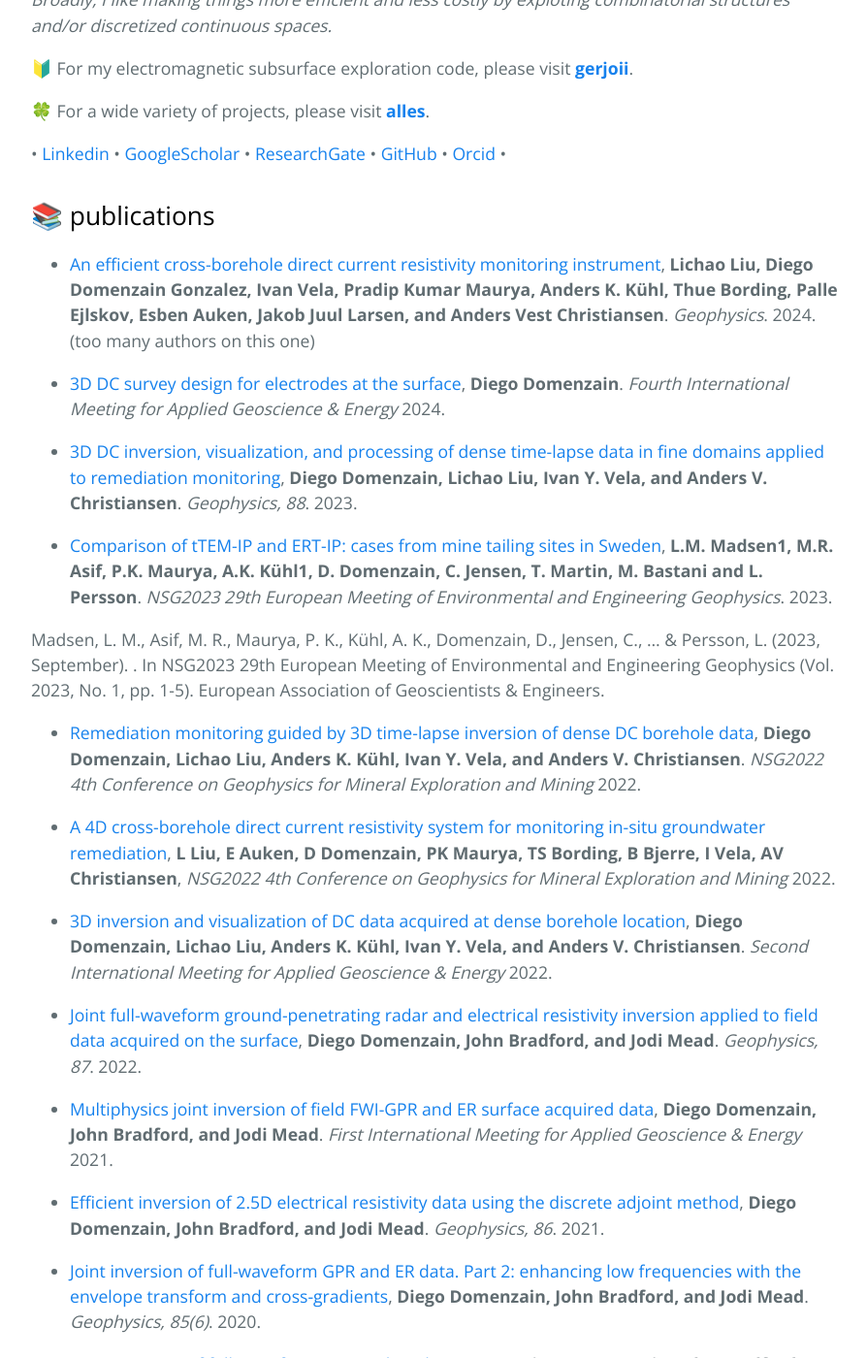
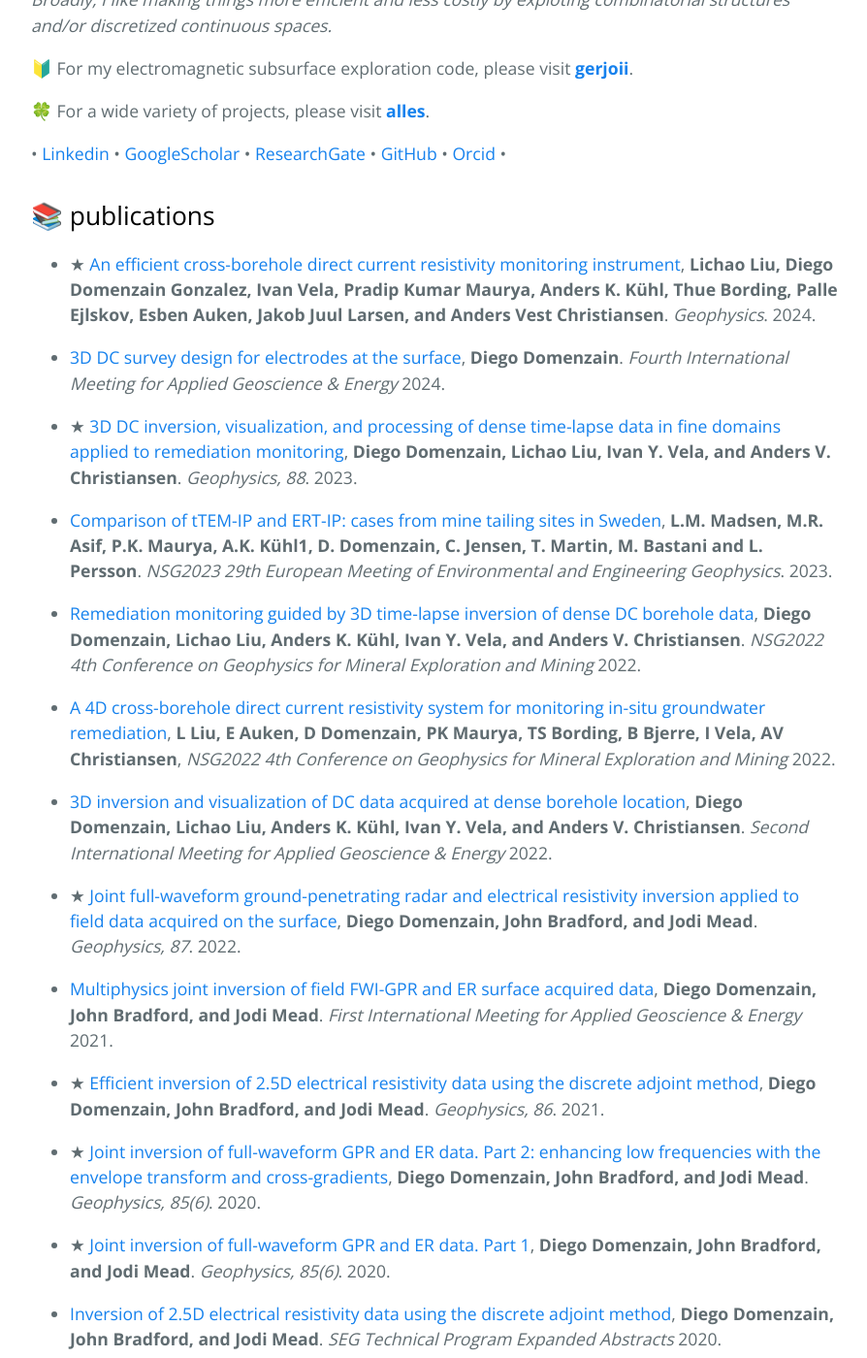
Before and after one commit to diegozain/diegozain.github.io, a Jekyll site: the page built from index.md, in a window 1280 px wide and 1400 px high, scrolled down 781 px. Shown: the whole window at 97% size, without its empty margins (192-1086 px from the left). Built offline with Jekyll 4.4.1, drawn with Linux system fonts in a browser that asks for light colours; our own code applies the rules of GitHub Pages for plain Markdown files.

Commit message:
📚📚

```diff
--- a/index.md
+++ b/index.md
@@ -20,15 +20,13 @@ I have a [Bachelors](https://ru.dgb.unam.mx/bitstream/20.500.14330/TES0100068916
 
 ## 📚 publications
 
-* [An efficient cross-borehole direct current resistivity monitoring instrument](https://library.seg.org/doi/10.1190/geo2023-0518.1), __Lichao Liu, Diego Domenzain Gonzalez, Ivan Vela, Pradip Kumar Maurya, Anders K. Kühl, Thue Bording, Palle Ejlskov, Esben Auken, Jakob Juul Larsen, and Anders Vest Christiansen__. _Geophysics_. 2024. (too many authors on this one)
+* ★ [An efficient cross-borehole direct current resistivity monitoring instrument](https://library.seg.org/doi/10.1190/geo2023-0518.1), __Lichao Liu, Diego Domenzain Gonzalez, Ivan Vela, Pradip Kumar Maurya, Anders K. Kühl, Thue Bording, Palle Ejlskov, Esben Auken, Jakob Juul Larsen, and Anders Vest Christiansen__. _Geophysics_. 2024.
 
 * [3D DC survey design for electrodes at the surface](https://library.seg.org/doi/10.1190/image2024-4094164.1), __Diego Domenzain__. _Fourth International Meeting for Applied Geoscience & Energy_ 2024.
 
-* [3D DC inversion, visualization, and processing of dense time-lapse data in fine domains applied to remediation monitoring](https://library.seg.org/doi/abs/10.1190/geo2023-0093.1), __Diego Domenzain, Lichao Liu, Ivan Y. Vela, and Anders V. Christiansen__. _Geophysics, 88_. 2023.
+* ★ [3D DC inversion, visualization, and processing of dense time-lapse data in fine domains applied to remediation monitoring](https://library.seg.org/doi/abs/10.1190/geo2023-0093.1), __Diego Domenzain, Lichao Liu, Ivan Y. Vela, and Anders V. Christiansen__. _Geophysics, 88_. 2023.
 
-* [Comparison of tTEM-IP and ERT-IP: cases from mine tailing sites in Sweden](https://www.earthdoc.org/content/papers/10.3997/2214-4609.202320114), __L.M. Madsen1, M.R. Asif, P.K. Maurya, A.K. Kühl1, D. Domenzain, C. Jensen, T. Martin, M. Bastani and L. Persson__. _NSG2023 29th European Meeting of Environmental and Engineering Geophysics_. 2023.
-
-Madsen, L. M., Asif, M. R., Maurya, P. K., Kühl, A. K., Domenzain, D., Jensen, C., ... & Persson, L. (2023, September). . In NSG2023 29th European Meeting of Environmental and Engineering Geophysics (Vol. 2023, No. 1, pp. 1-5). European Association of Geoscientists & Engineers.
+* [Comparison of tTEM-IP and ERT-IP: cases from mine tailing sites in Sweden](https://www.earthdoc.org/content/papers/10.3997/2214-4609.202320114), __L.M. Madsen, M.R. Asif, P.K. Maurya, A.K. Kühl1, D. Domenzain, C. Jensen, T. Martin, M. Bastani and L. Persson__. _NSG2023 29th European Meeting of Environmental and Engineering Geophysics_. 2023.
 
 * [Remediation monitoring guided by 3D time-lapse inversion of dense DC borehole data](https://www.earthdoc.org/content/papers/10.3997/2214-4609.202220084), __Diego Domenzain, Lichao Liu, Anders K. Kühl, Ivan Y. Vela, and Anders V. Christiansen__. _NSG2022 4th Conference on Geophysics for Mineral Exploration and Mining_ 2022.
 
@@ -36,15 +34,15 @@ Madsen, L. M., Asif, M. R., Maurya, P. K., Kühl, A. K., Domenzain, D., Jensen,
 
 * [3D inversion and visualization of DC data acquired at dense borehole location](https://library.seg.org/doi/10.1190/image2022-3742200.1), __Diego Domenzain, Lichao Liu, Anders K. Kühl, Ivan Y. Vela, and Anders V. Christiansen__.  _Second International Meeting for Applied Geoscience & Energy_ 2022.
 
-* [Joint full-waveform ground-penetrating radar and electrical resistivity inversion applied to field data acquired on the surface](https://doi.org/10.1190/geo2021-0161.1), __Diego Domenzain, John Bradford, and Jodi Mead__.  _Geophysics, 87_. 2022.
+* ★ [Joint full-waveform ground-penetrating radar and electrical resistivity inversion applied to field data acquired on the surface](https://doi.org/10.1190/geo2021-0161.1), __Diego Domenzain, John Bradford, and Jodi Mead__.  _Geophysics, 87_. 2022.
 
 * [Multiphysics joint inversion of field FWI-GPR and ER surface acquired data](https://doi.org/10.1190/segam2021-3576479.1), __Diego Domenzain, John Bradford, and Jodi Mead__. _First International Meeting for Applied Geoscience & Energy_ 2021.
 
-* [Efficient inversion of 2.5D electrical resistivity data using the discrete adjoint method](https://library.seg.org/doi/10.1190/geo2020-0373.1), __Diego Domenzain, John Bradford, and Jodi Mead__. _Geophysics, 86_. 2021.
+* ★ [Efficient inversion of 2.5D electrical resistivity data using the discrete adjoint method](https://library.seg.org/doi/10.1190/geo2020-0373.1), __Diego Domenzain, John Bradford, and Jodi Mead__. _Geophysics, 86_. 2021.
 
-* [Joint inversion of full-waveform GPR and ER data. Part 2: enhancing low frequencies with the envelope transform and cross-gradients](https://library.seg.org/doi/10.1190/geo2019-0755.1), __Diego Domenzain, John Bradford, and Jodi Mead__. _Geophysics, 85(6)_. 2020.
+* ★ [Joint inversion of full-waveform GPR and ER data. Part 2: enhancing low frequencies with the envelope transform and cross-gradients](https://library.seg.org/doi/10.1190/geo2019-0755.1), __Diego Domenzain, John Bradford, and Jodi Mead__. _Geophysics, 85(6)_. 2020.
 
-* [Joint inversion of full-waveform GPR and ER data. Part 1](https://library.seg.org/doi/10.1190/geo2019-0754.1), __Diego Domenzain, John Bradford, and Jodi Mead__. _Geophysics, 85(6)_. 2020.
+* ★ [Joint inversion of full-waveform GPR and ER data. Part 1](https://library.seg.org/doi/10.1190/geo2019-0754.1), __Diego Domenzain, John Bradford, and Jodi Mead__. _Geophysics, 85(6)_. 2020.
 
 * [Inversion of 2.5D electrical resistivity data using the discrete adjoint method](https://library.seg.org/doi/10.1190/segam2020-3417486.1), __Diego Domenzain, John Bradford, and Jodi Mead__. _SEG Technical Program Expanded Abstracts_ 2020.
 
@@ -52,7 +50,7 @@ Madsen, L. M., Asif, M. R., Maurya, P. K., Kühl, A. K., Domenzain, D., Jensen,
 
 * [Joint inversion of GPR and ER data](https://library.seg.org/doi/10.1190/segam2018-2997794.1), __Diego Domenzain, John Bradford, and Jodi Mead__. _SEG Technical Program Expanded Abstracts_ 2018.
 
-* [A finite version of the Kakeya problem](https://arxiv.org/abs/1503.06639), __S Ball, A Blokhuis, D Domenzain__. _arXiv preprint_ 2015.
+* ★ [A finite version of the Kakeya problem](https://arxiv.org/abs/1503.06639), __S Ball, A Blokhuis, D Domenzain__. _arXiv preprint_ 2015.
 
 ## 📡 imaging the subsurface
 
```
